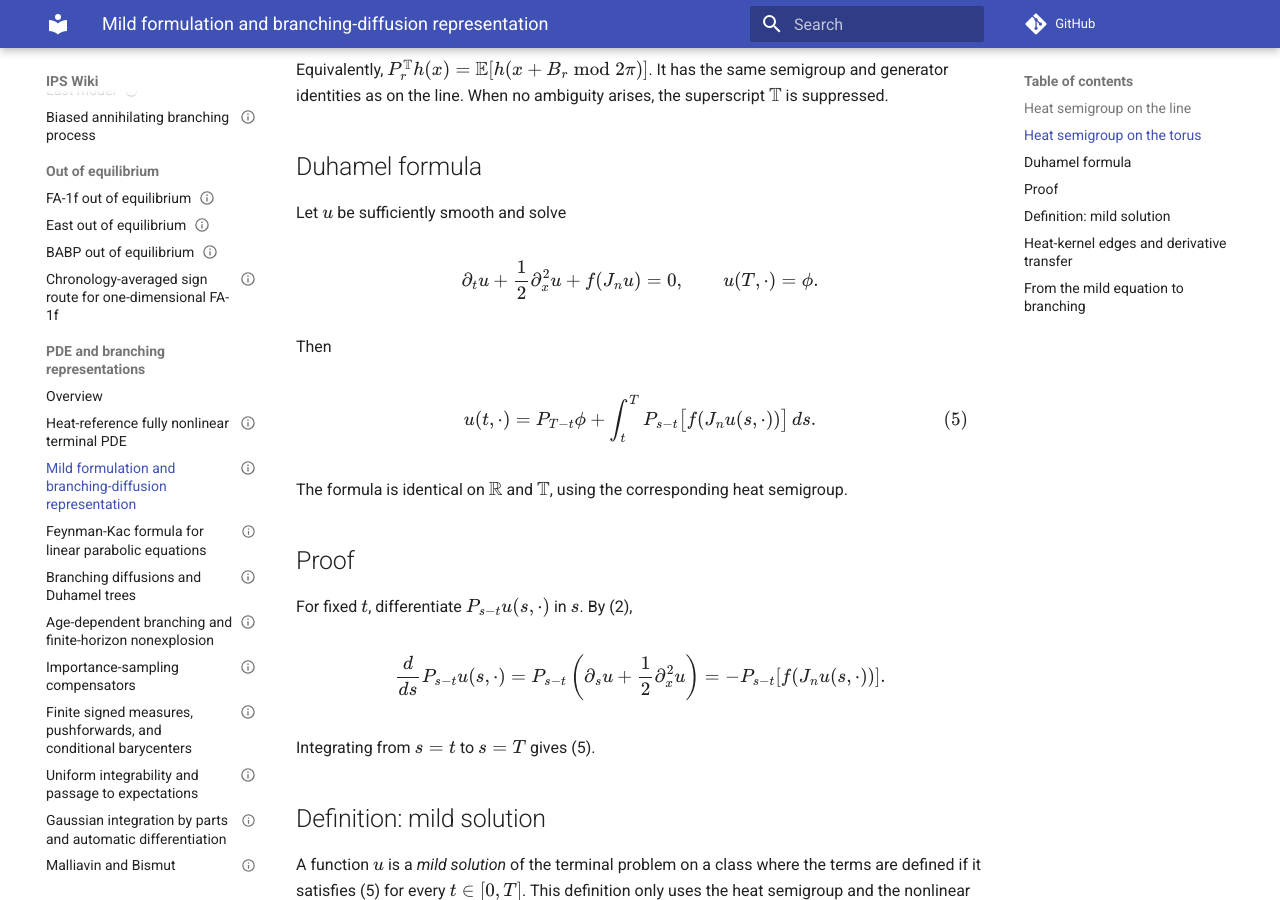
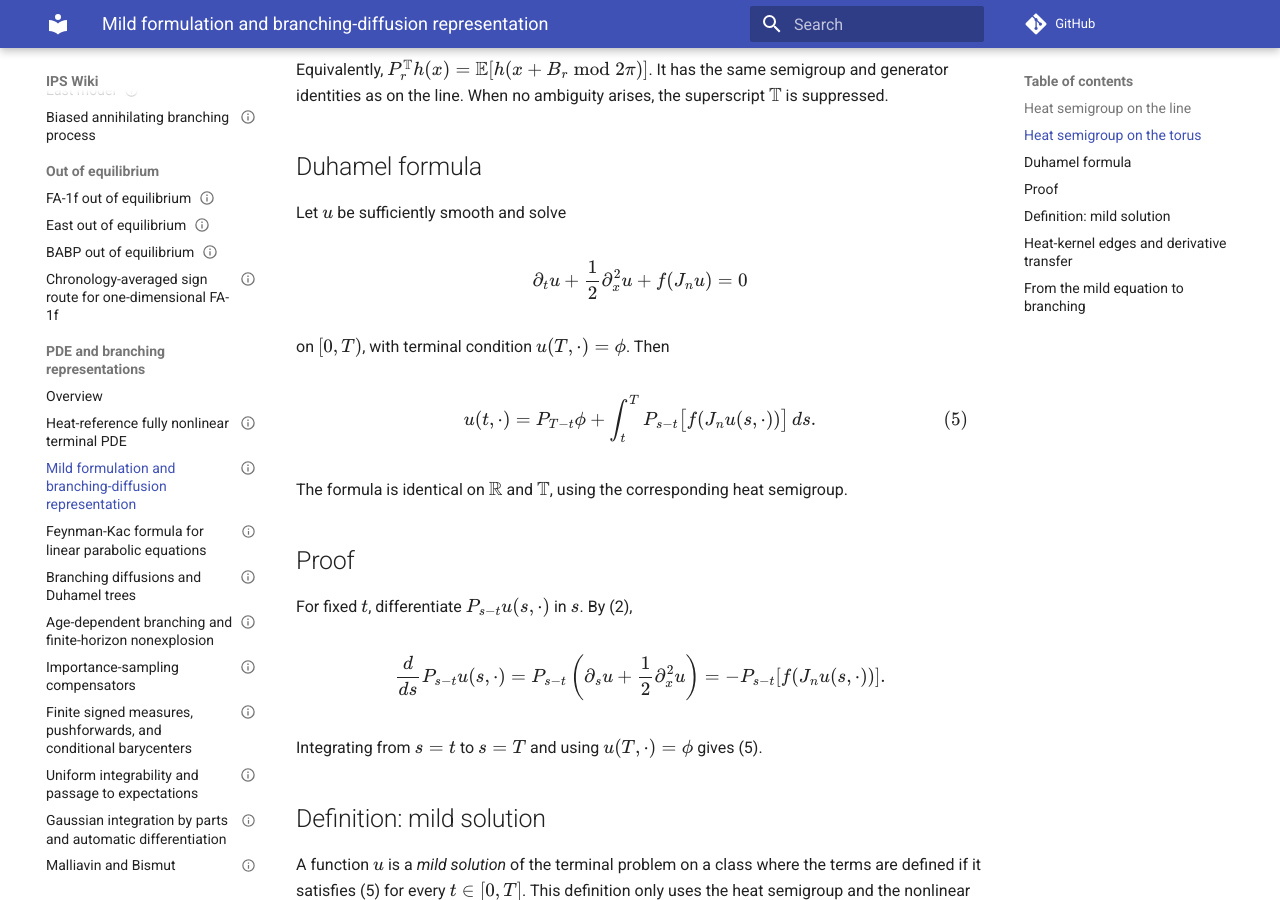
Before and after one commit to maciejgluchowski86-beep/ips-wiki, an MkDocs documentation site: the page built from docs/entries/mild-formulation-and-branching-diffusion-representation.md, in a window 1280 px wide and 900 px high, scrolled down 1415 px. Built offline with MkDocs 1.6.1 and Material for MkDocs 9.7.7, drawn with Linux system fonts in a browser that asks for light colours; comment, search, counter and statistics services are not loaded.

Commit message:
Fix mild-equation notation and terminal condition

```diff
--- a/docs/entries/mild-formulation-and-branching-diffusion-representation.md
+++ b/docs/entries/mild-formulation-and-branching-diffusion-representation.md
@@ -81,19 +81,17 @@ Equivalently, \(P_r^{\mathbb T}h(x)=\mathbb E[h(x+B_r\bmod 2\pi)]\). It has the
 Let \(u\) be sufficiently smooth and solve
 
 $$
-\partial_tu+\frac12\partial_x^2u+f(J_nu)=0,
-\qquad
-u(T,\cdot)=\phi.
+\partial_tu+\frac12\partial_x^2u+f(J_nu)=0
 $$
 
-Then
+on \([0,T)\), with terminal condition \(u(T,\cdot)=\phi\). Then
 
 $$
 u(t,\cdot)
 =
 P_{T-t}\phi
 +
-\int_t^T P_{s-t}\bigl[f(J_nu(s,\cdot))\bigr] \, ds.
+\int_t^T P_{s-t}\bigl[f(J_nu(s,\cdot))\bigr]\,ds.
 \tag{5}
 $$
 
@@ -111,7 +109,7 @@ P_{s-t}\left(\partial_su+\frac12\partial_x^2u\right)
 -P_{s-t}[f(J_nu(s,\cdot))].
 $$
 
-Integrating from \(s=t\) to \(s=T\) gives (5).
+Integrating from \(s=t\) to \(s=T\) and using \(u(T,\cdot)=\phi\) gives (5).
 
 ## Definition: mild solution
 
```
